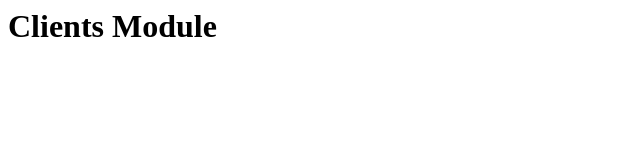
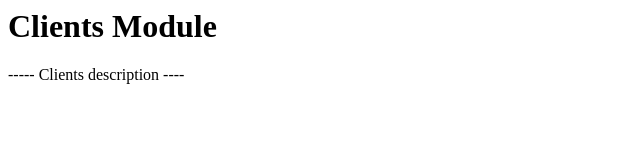
Before and after one commit to jamesgarzon/giflow, a plain HTML site: page clients.html in a window 1280 px wide. Shown: the whole page, without its empty margins (0-640 px from the left). Drawn offline with Linux system fonts and the light colour scheme.

Commit message:
Added description close #2

```diff
--- a/clients.html
+++ b/clients.html
@@ -1,3 +1,4 @@
 <html>
 	<h1>Clients Module</h1>
+	----- Clients description ----
 </html>
```
